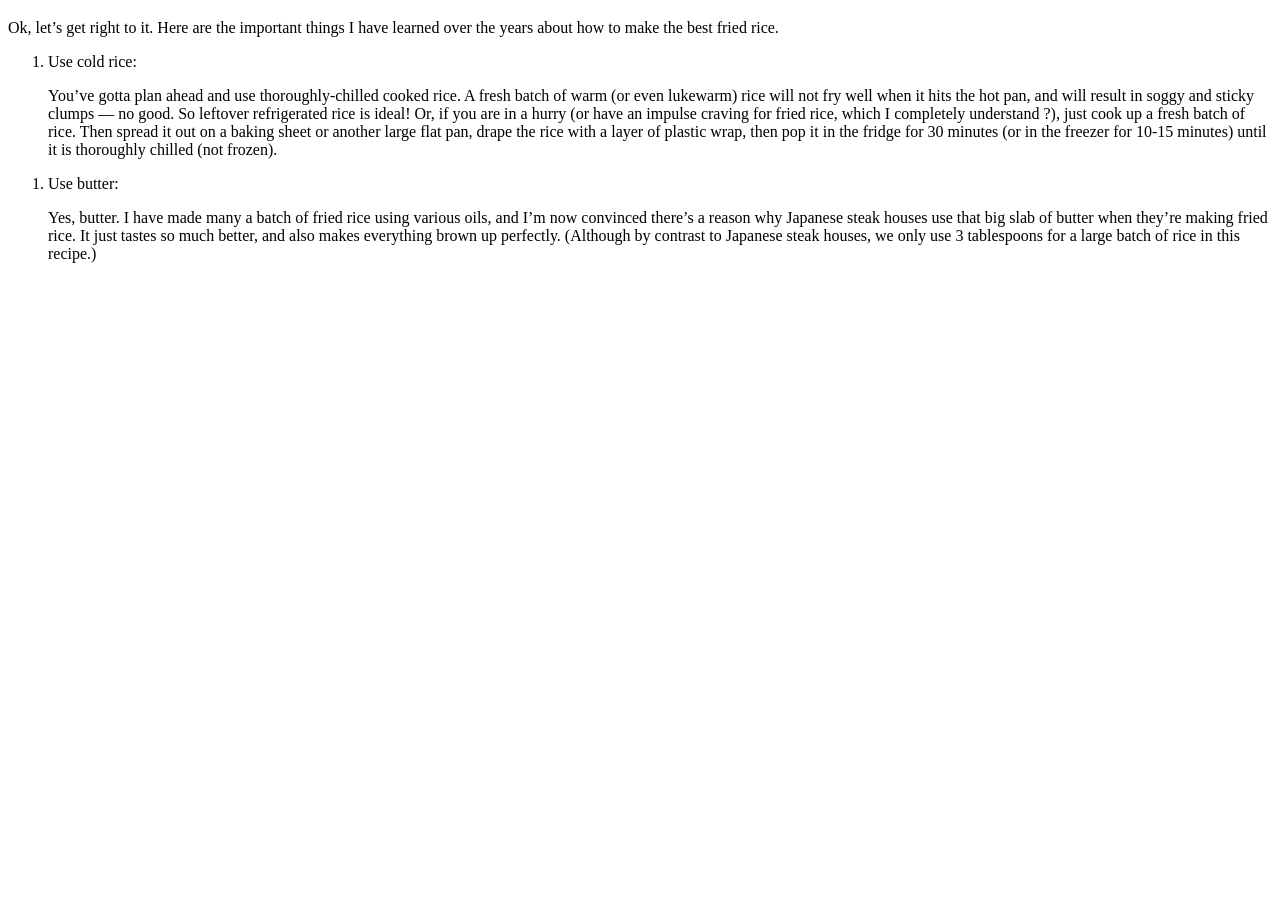
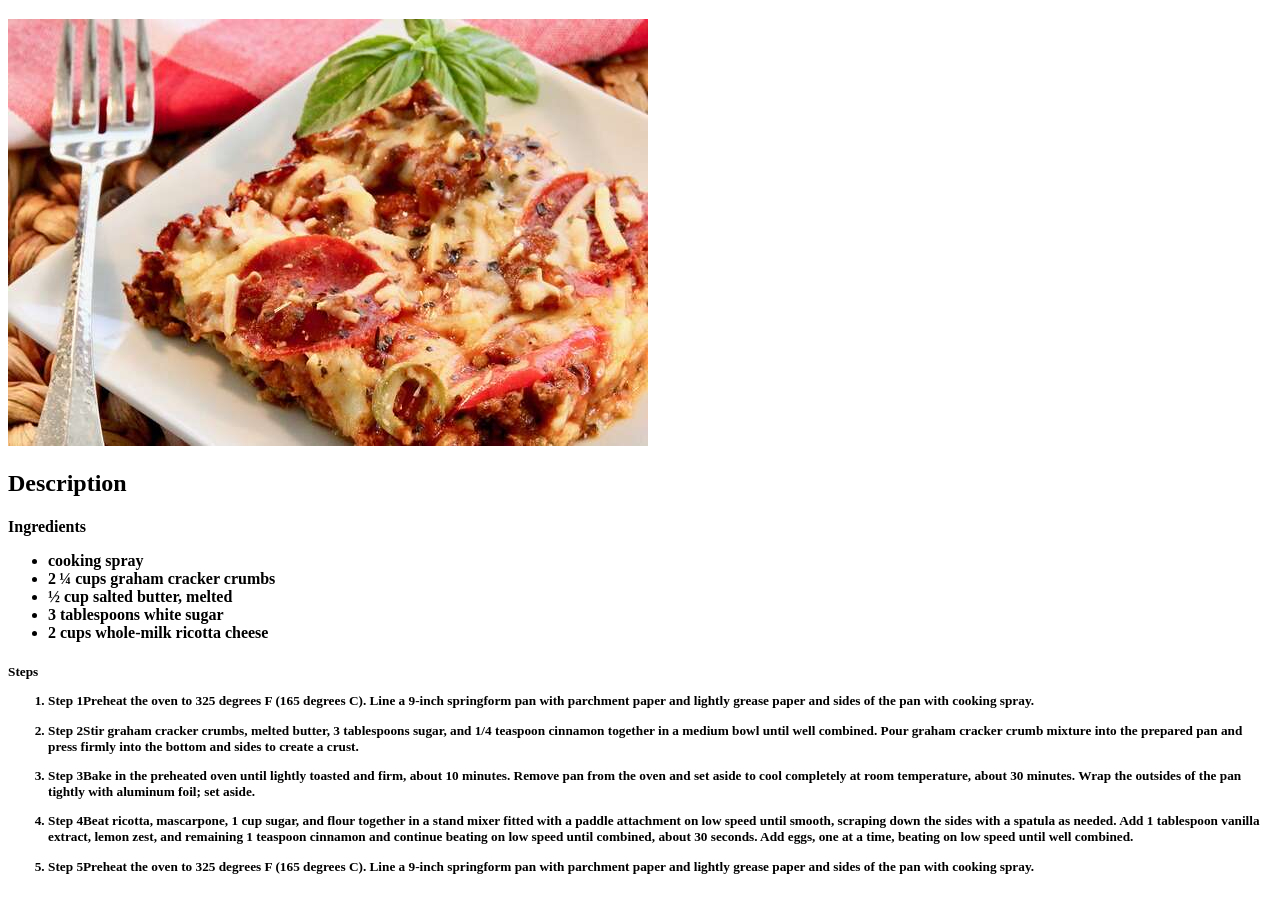
Before and after one commit to Fatima-hub333/odin-recipes, a plain HTML site: page rice.html in a window 1280 px wide. Shown: the part 61-958 px from the top of the page. Before the commit the page ends 800 px from the top, so only its background shows below. Drawn offline with Linux system fonts and the light colour scheme.

Commit message:
edit pages

```diff
--- a/rice.html
+++ b/rice.html
@@ -8,16 +8,31 @@
 </head>
 <body>
     <h1>Fried Rice</h1>
-    <p>Ok, let’s get right to it. Here are the important things I have learned over the years about how to make the best fried rice.</p>
+    <img src="images/1.jpeg">
 
-    <p>
-        <ol> <li>Use cold rice:</li>
-            <p>You’ve gotta plan ahead and use thoroughly-chilled cooked rice. A fresh batch of warm (or even lukewarm) rice will not fry well when it hits the hot pan, and will result in soggy and sticky clumps — no good. So leftover refrigerated rice is ideal! Or, if you are in a hurry (or have an impulse craving for fried rice, which I completely understand ?), just cook up a fresh batch of rice. Then spread it out on a baking sheet or another large flat pan, drape the rice with a layer of plastic wrap, then pop it in the fridge for 30 minutes (or in the freezer for 10-15 minutes) until it is thoroughly chilled (not frozen).</p>
+    <h2>Description</h2>
+    <h4>Ingredients
+        <ul>
+            <li>cooking spray</li>
+            <li>2 ¼ cups graham cracker crumbs</li>
+            <li>½ cup salted butter, melted</li>
+            <li>3 tablespoons white sugar</li>
+            <li>2 cups whole-milk ricotta cheese</li>
+        </ul>
+    </h4>
+
+    <h5>Steps
+        <ol>
+            <li> <p><strong>Step 1</strong>Preheat the oven to 325 degrees F (165 degrees C). Line a 9-inch springform pan with parchment paper and lightly grease paper and sides of the pan with cooking spray.</p></li>
+
+            <li><p><strong>Step 2</strong>Stir graham cracker crumbs, melted butter, 3 tablespoons sugar, and 1/4 teaspoon cinnamon together in a medium bowl until well combined. Pour graham cracker crumb mixture into the prepared pan and press firmly into the bottom and sides to create a crust.</p></li>
+
+            <li><p><strong>Step 3</strong>Bake in the preheated oven until lightly toasted and firm, about 10 minutes. Remove pan from the oven and set aside to cool completely at room temperature, about 30 minutes. Wrap the outsides of the pan tightly with aluminum foil; set aside.</p></li>
+
+            <li><p><strong>Step 4</strong>Beat ricotta, mascarpone, 1 cup sugar, and flour together in a stand mixer fitted with a paddle attachment on low speed until smooth, scraping down the sides with a spatula as needed. Add 1 tablespoon vanilla extract, lemon zest, and remaining 1 teaspoon cinnamon and continue beating on low speed until combined, about 30 seconds. Add eggs, one at a time, beating on low speed until well combined.</p></li>
+
+            <li><p><strong>Step 5</strong>Preheat the oven to 325 degrees F (165 degrees C). Line a 9-inch springform pan with parchment paper and lightly grease paper and sides of the pan with cooking spray.</p></li>
         </ol>
-
-        <ol> <li>Use butter: </li>
-            <p>Yes, butter. I have made many a batch of fried rice using various oils, and I’m now convinced there’s a reason why Japanese steak houses use that big slab of butter when they’re making fried rice. It just tastes so much better, and also makes everything brown up perfectly. (Although by contrast to Japanese steak houses, we only use 3 tablespoons for a large batch of rice in this recipe.)</p>
-        </ol>
-    </p>
+    </h5>
 </body>
 </html>
```
Also changed, not shown: biryani.html (+25 -0 lines), index.html (+3 -3 lines), pasta.html (+24 -8 lines), pulao.html (+23 -8 lines), images/1.jpeg (added), images/2.jpeg (added), images/3.jpeg (added), images/4.jpeg (added).
